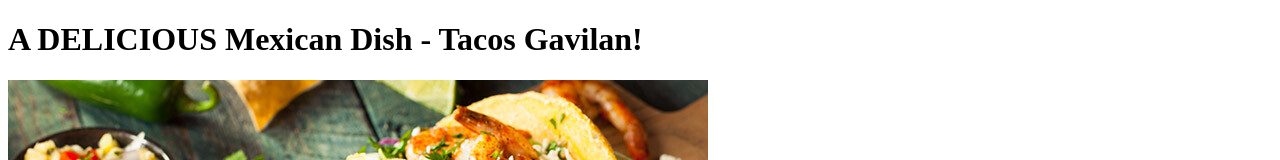
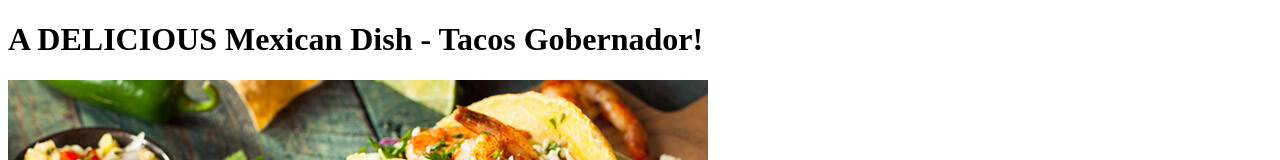
Before and after one commit to omniofficial/odin-recipes, a plain HTML site: page recipes/tacosgobernador.html in a window 1280 px wide. Shown: the top 160 px of the page. Drawn offline with Linux system fonts and the light colour scheme.

Commit message:
Renaming
Renamed Gavilan to Gobernador. Correct naming convention

```diff
--- a/recipes/tacosgavilan.html
+++ b/recipes/tacosgobernador.html
@@ -6,7 +6,7 @@
         <title>Document</title>
     </head>
     <body>
-        <h1>A DELICIOUS Mexican Dish - Tacos Gavilan!</h1>
+        <h1>A DELICIOUS Mexican Dish - Tacos Gobernador!</h1>
         <img src="/images/tacosgobernador.jpg" alt="Tacos Gobernador" />
 
         <h2>Description:</h2>
```
